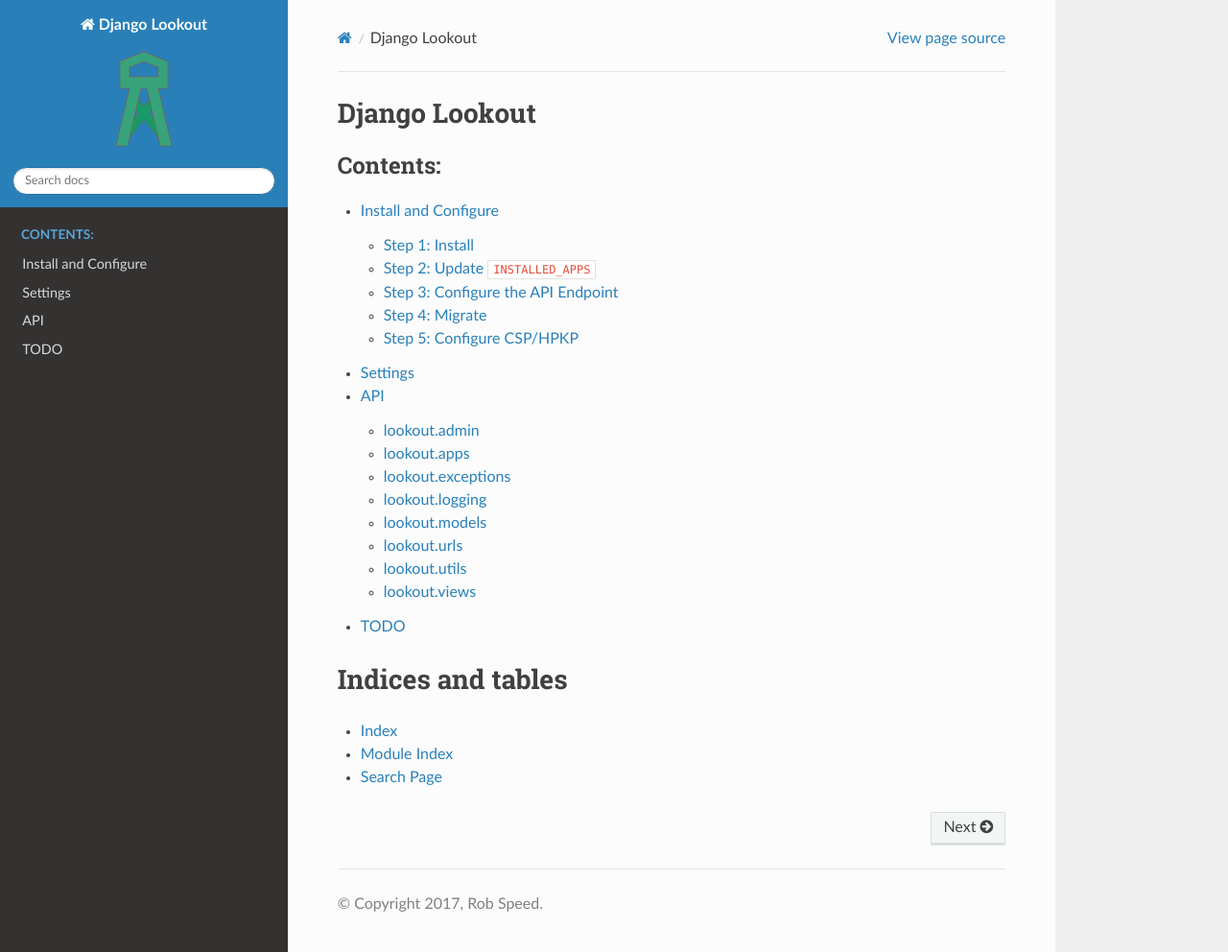
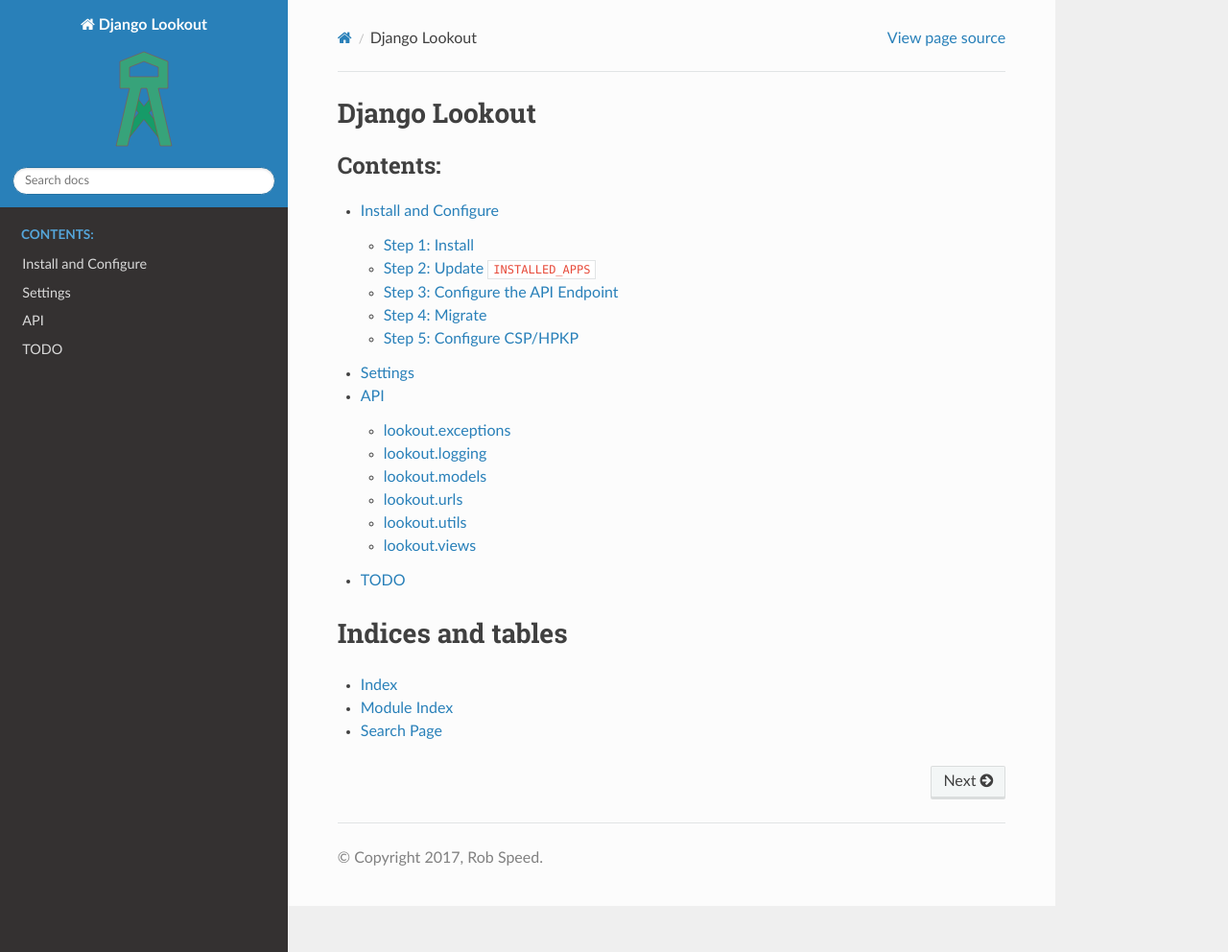
Before and after one commit to rspeed/Django-Lookout, a Sphinx documentation site: the page built from docs/index.rst, in a window 1280 px wide and 992 px high. Shown: the whole window at 96% size. Built offline with Sphinx 7.4.7 and the Read the Docs theme 2.0.0, drawn with Linux system fonts in a browser that asks for light colours; the version number could not be read and is left out.

Commit message:
DOCS: Remove modules from the API documentation which aren't really part of the app's API

```diff
--- a/docs/api.rst
+++ b/docs/api.rst
@@ -2,18 +2,6 @@
 ===
 
 .. automodule:: lookout
-
-
-lookout.admin
--------------
-
-.. automodule:: lookout.admin
-
-
-lookout.apps
-------------
-
-.. automodule:: lookout.apps
 
 
 lookout.exceptions
```
